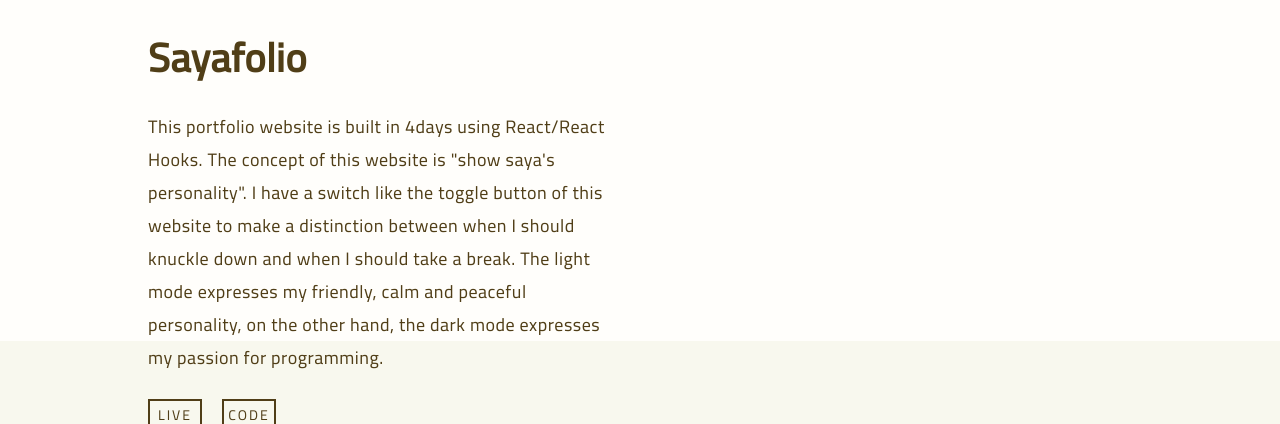
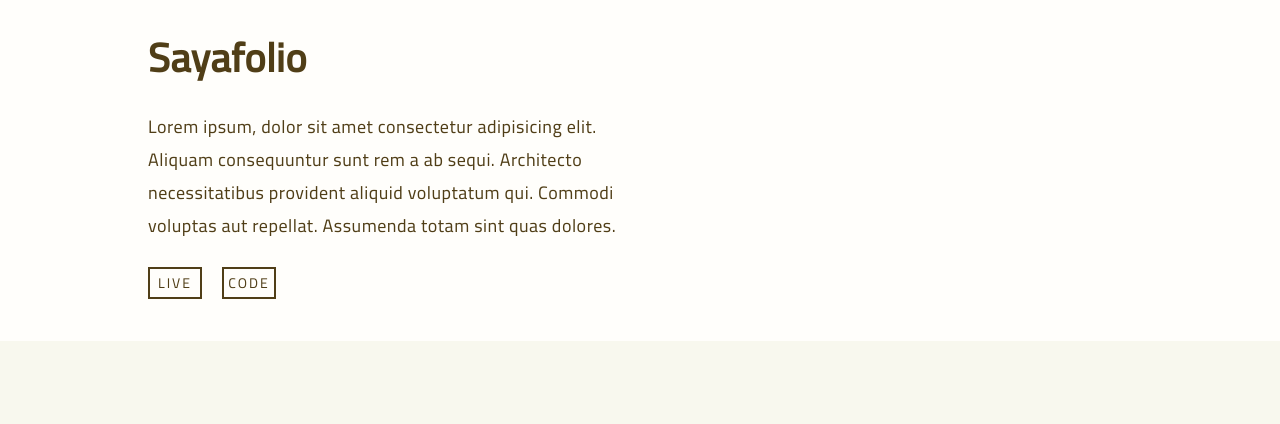
Before and after one commit to saya0118/sayafolio, a React (Create React App) app: page / in a window 1280 px wide. Shown: the part 3711-4135 px from the top of the page. Built offline with nearby package versions, Linux system fonts and the light colour scheme; a web font is replaced by a local one.

Commit message:
changed text

```diff
--- a/src/component/Contact/Contact.jsx
+++ b/src/component/Contact/Contact.jsx
@@ -1,4 +1,5 @@
 import React, { useState } from "react";
+import axios from "axios";
 import styles from "./Contact.module.css";
 import { useColor } from "../Context/Context";
 import { Social } from "../Social";
@@ -12,8 +13,10 @@ export const Contact = () => {
 
   const [name, setName] = useState("");
   const [email, setEmail] = useState("");
+  const [error, setError] = useState(false);
   const [message, setMessage] = useState("");
   const [loader, setLoader] = useState(false);
+  const [formIsValid, setFormIsValid] = useState(false);
 
   const handleSubmit = (e) => {
     e.preventDefault();
@@ -37,6 +40,16 @@ export const Contact = () => {
     setName("");
     setEmail("");
     setMessage("");
+
+    sendMail();
+  };
+
+  const sendMail = () => {
+    axios.post("https://us-central1-sayafolio.cloudfunctions.net/sendEmail", {
+      name: "saya",
+      email: "abc",
+      message: "hello",
+    });
   };
 
   return (
--- a/src/component/Work/Work.jsx
+++ b/src/component/Work/Work.jsx
@@ -44,7 +44,8 @@ export const Work = () => {
             </div>
             <div className={styles["project-description-box"]}>
               <p className={styles["project-language"]}>
-                React | Redux | SASS(SCSS) | Material UI | MongoDB | Responsive Design
+                React | Redux | SASS(SCSS) | Material UI | MongoDB | Responsive
+                Design
               </p>
               <h3 className={styles["project-title"]}>WellBingo</h3>
               <p className={styles["project-description"]}>
@@ -102,7 +103,8 @@ export const Work = () => {
             </div>
             <div className={styles["project-description-box"]}>
               <p className={styles["project-language"]}>
-                TypeScript | React Hooks | Tailwind.css | Google API | Unsplash API
+                TypeScript | React Hooks | Tailwind.css | Google API | Unsplash
+                API
               </p>
               <h3 className={styles["project-title"]}>Voyage Notes</h3>
               <p className={styles["project-description"]}>
@@ -135,13 +137,10 @@ export const Work = () => {
               </p>
               <h3 className={styles["project-title"]}>Sayafolio</h3>
               <p className={styles["project-description"]}>
-                This portfolio website is built in 4days using React/React
-                Hooks. The concept of this website is "show saya's personality".
-                I have a switch like the toggle button of this website to make a
-                distinction between when I should knuckle down and when I should
-                take a break. The light mode expresses my friendly, calm and
-                peaceful personality, on the other hand, the dark mode expresses
-                my passion for programming.
+                Lorem ipsum, dolor sit amet consectetur adipisicing elit.
+                Aliquam consequuntur sunt rem a ab sequi. Architecto
+                necessitatibus provident aliquid voluptatum qui. Commodi
+                voluptas aut repellat. Assumenda totam sint quas dolores.
               </p>
               <div className={styles["link-container"]}>
                 <Button size="small" text="LIVE" href="#" />
```
